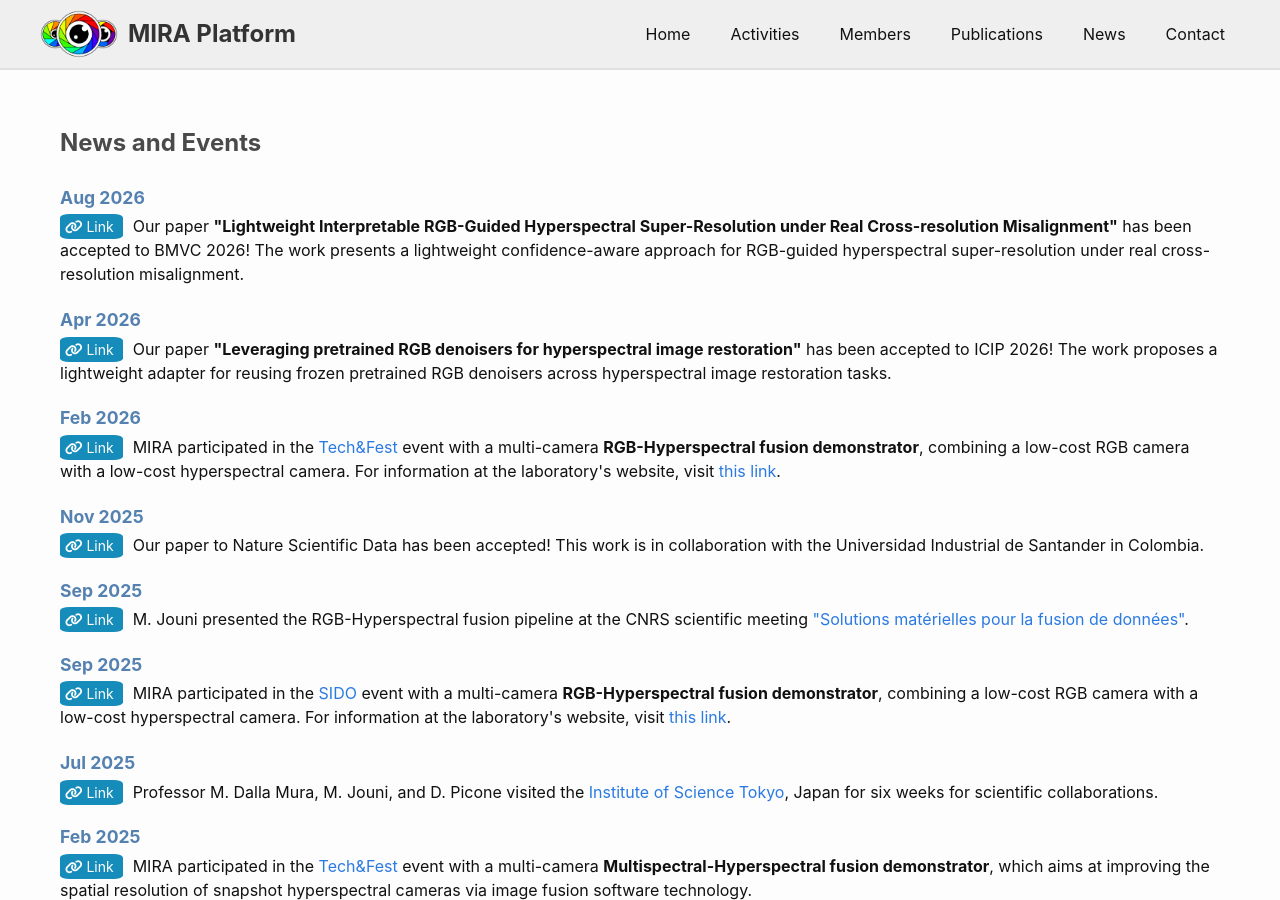
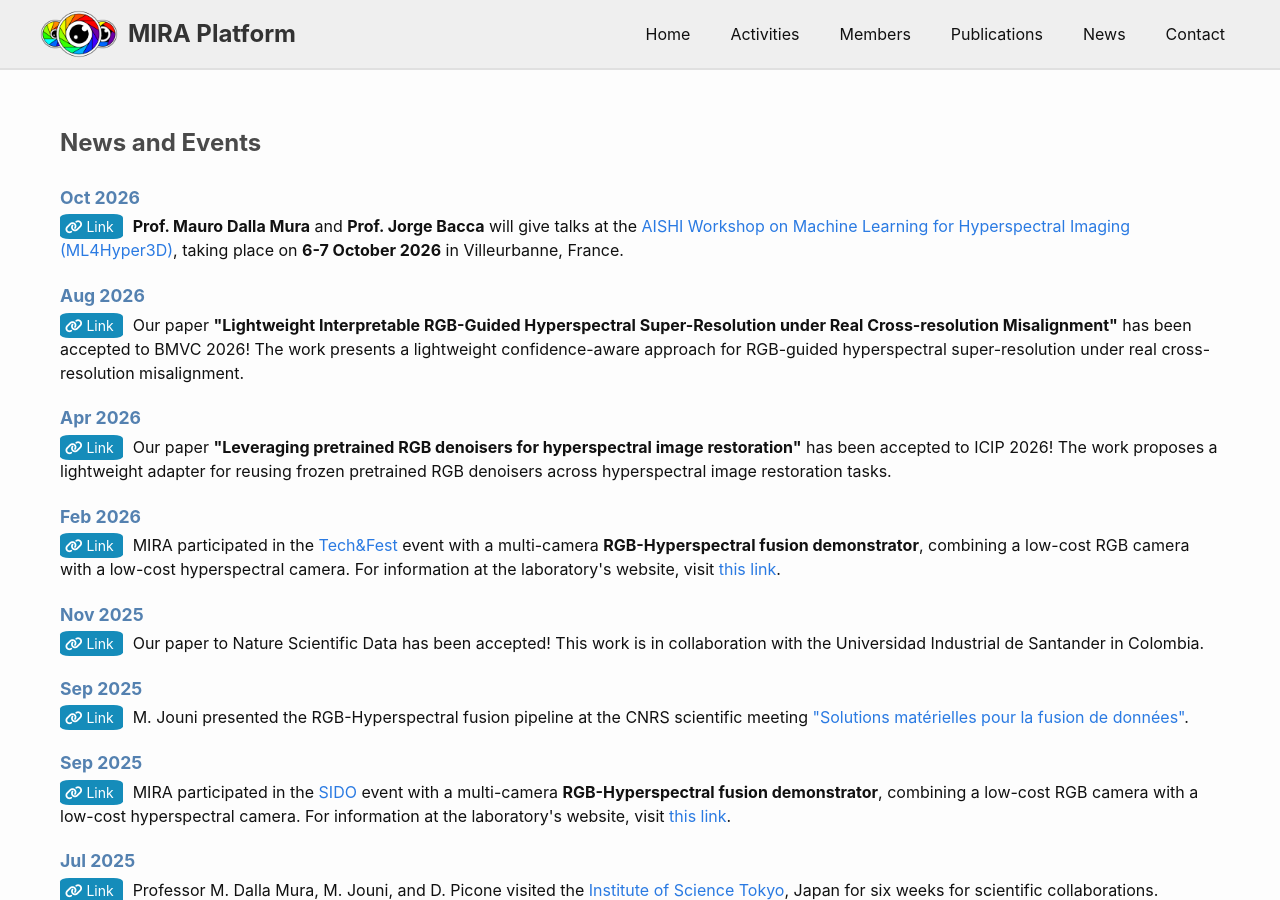
Before and after one commit to mira-imaging/mira-imaging.github.io, a Jekyll site: the page built from _pages_navbar/news.html, in a window 1280 px wide and 900 px high. Built offline with Jekyll 4.4.1, drawn with Linux system fonts in a browser that asks for light colours.

Commit message:
Add news AISHI item

```diff
--- a/_data/members.yml
+++ b/_data/members.yml
@@ -31,7 +31,7 @@ members:
       - GIPSA-lab - Grenoble INP - UGA
     photo: mauro_dallamura.png
     email: mauro.dalla-mura@grenoble-inp.fr
-    personal_link: /mdm/  # https://scholar.google.com/citations?user=qbdbtn4AAAAJ&hl=en
+    personal_link: https://scholar.google.com/citations?user=qbdbtn4AAAAJ&hl=en
     years: Since Oct 2024
 
   - key: negrea
--- a/_data/news.yml
+++ b/_data/news.yml
@@ -1,5 +1,34 @@
 # For now, the news list should be sorted manually
 list:
+  - text: >-
+      <b>Prof. Mauro Dalla Mura</b> and <b>Prof. Jorge Bacca</b> will give talks at the
+      <a href="https://ml4hyper3d.sciencesconf.org/">AISHI Workshop on Machine Learning
+      for Hyperspectral Imaging (ML4Hyper3D)</a>, taking place on <b>6-7 October 2026</b>
+      in Villeurbanne, France.
+    date: Oct 2026
+    link: /news/20261005-aishi-workshop/
+    page:
+      url: /news/20261005-aishi-workshop/
+      title: "Mauro Dalla Mura and Jorge Bacca at the AISHI Workshop"
+    thumbnail:
+    event:
+      name: "AISHI Workshop on Machine Learning for Hyperspectral Imaging (ML4Hyper3D)"
+      link: https://ml4hyper3d.sciencesconf.org/
+      dates: "6-7 October 2026"
+      location: "I-FACTORY, Université de Lyon - Campus de la Doua, Villeurbanne, France"
+      description: >-
+        Organized as part of the [Artificial Intelligence for Spectral/Hyperspectral
+        Imaging (AISHI) initiative](https://aishi-hub.github.io/), this two-day workshop
+        focuses on using machine learning and artificial intelligence to reconstruct,
+        process, and analyse hyperspectral data. Its scope spans applications in
+        astronomy, geology, environmental monitoring, agriculture, and biomedical
+        imaging.
+    talks:
+      - speaker_key: dallamum
+        title: "Leveraging RGB imagery for hyperspectral image restoration"
+      - speaker_key: baccaj
+        title: "Deep Optical Co-Design for Compressive Spectral Imaging"
+
   - text: Our paper <b>"Lightweight Interpretable RGB-Guided Hyperspectral Super-Resolution under Real Cross-resolution Misalignment"</b> has been accepted to BMVC 2026! The work presents a lightweight confidence-aware approach for RGB-guided hyperspectral super-resolution under real cross-resolution misalignment.
     date: Aug 2026
     link: /news/20260811-paper-lightweight-sr/
--- a/_data/reading_group.yml
+++ b/_data/reading_group.yml
@@ -54,7 +54,7 @@ sessions:
       phase configurations without requiring explicit gradient information.
 
       The optimized DOE is evaluated in a simulated imaging pipeline, where the
-      EDoF multispectral datacube is deblurred using Richardson–Lucy deconvolution.
+      EDoF multispectral datacube is deblurred using Richardson-Lucy deconvolution.
       Both qualitative and quantitative results demonstrate that the proposed DOE
       significantly improves depth invariance and spectral fidelity compared to
       conventional and state-of-the-art DOE designs, offering a cost-effective
--- /dev/null
+++ b/_news/20261005-aishi-workshop.html
@@ -0,0 +1,57 @@
+---
+layout: page_padded
+title: Mauro Dalla Mura and Jorge Bacca at the AISHI Workshop
+---
+
+{% assign news_item = site.data.news.list | where: "page.url", page.url | first %}
+{% assign event = news_item.event %}
+
+<article class="page-container">
+  <header class="page-header">
+    <h1 class="title">{{ news_item.page.title | escape }}</h1>
+    <p class="subtitle">{{ event.dates | escape }}</p>
+  </header>
+
+  <section class="description">
+    <p>{{ news_item.text }}</p>
+    {{ event.description | markdownify }}
+  </section>
+
+  <section class="description" aria-labelledby="aishi-talks">
+    <h2 id="aishi-talks" class="section-title">Talks</h2>
+    {% for talk in news_item.talks %}
+      {% assign speaker = site.data.members.members | where: "key", talk.speaker_key | first %}
+      {% assign speaker_name = speaker.name | remove_first: "Prof. " | prepend: "Prof. " %}
+      {% assign speaker_link = speaker.personal_link %}
+      {% if speaker_link and speaker_link != empty %}
+        {% unless speaker_link contains '://' %}
+          {% assign speaker_link = speaker_link | relative_url %}
+        {% endunless %}
+      {% endif %}
+      <h3>
+        {% if speaker_link and speaker_link != empty %}
+          <a href="{{ speaker_link | escape }}">{{ speaker_name | escape }}</a>
+        {% else %}
+          {{ speaker_name | escape }}
+        {% endif %}
+      </h3>
+      <p><strong>{{ talk.title | escape }}</strong></p>
+    {% endfor %}
+  </section>
+
+  <section class="description" aria-labelledby="aishi-details">
+    <h2 id="aishi-details" class="section-title">Workshop Details</h2>
+    <p><strong>Dates:</strong> {{ event.dates | escape }}</p>
+    <p><strong>Location:</strong> {{ event.location | escape }}</p>
+    <p>
+      Visit the <a href="{{ event.link | escape }}">official workshop website</a>
+      for practical information and programme updates.
+    </p>
+  </section>
+
+  <nav class="publication-links publication-links-centered" aria-label="News navigation">
+    <a href="{{ '/news/' | relative_url }}" class="publication-btn publication-btn-text">News Page</a>
+  </nav>
+</article>
+
+<link rel="stylesheet" href="{{ '/assets/css/news-item-page.css' | relative_url }}">
```
